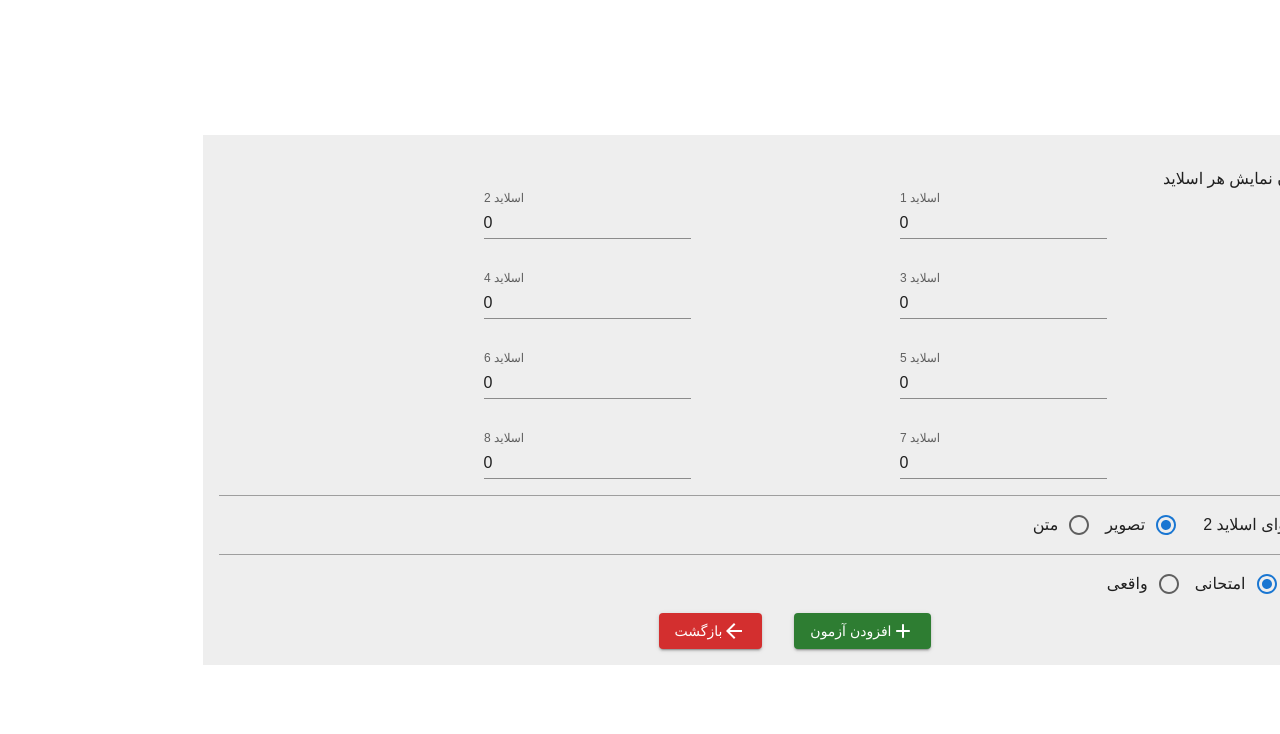
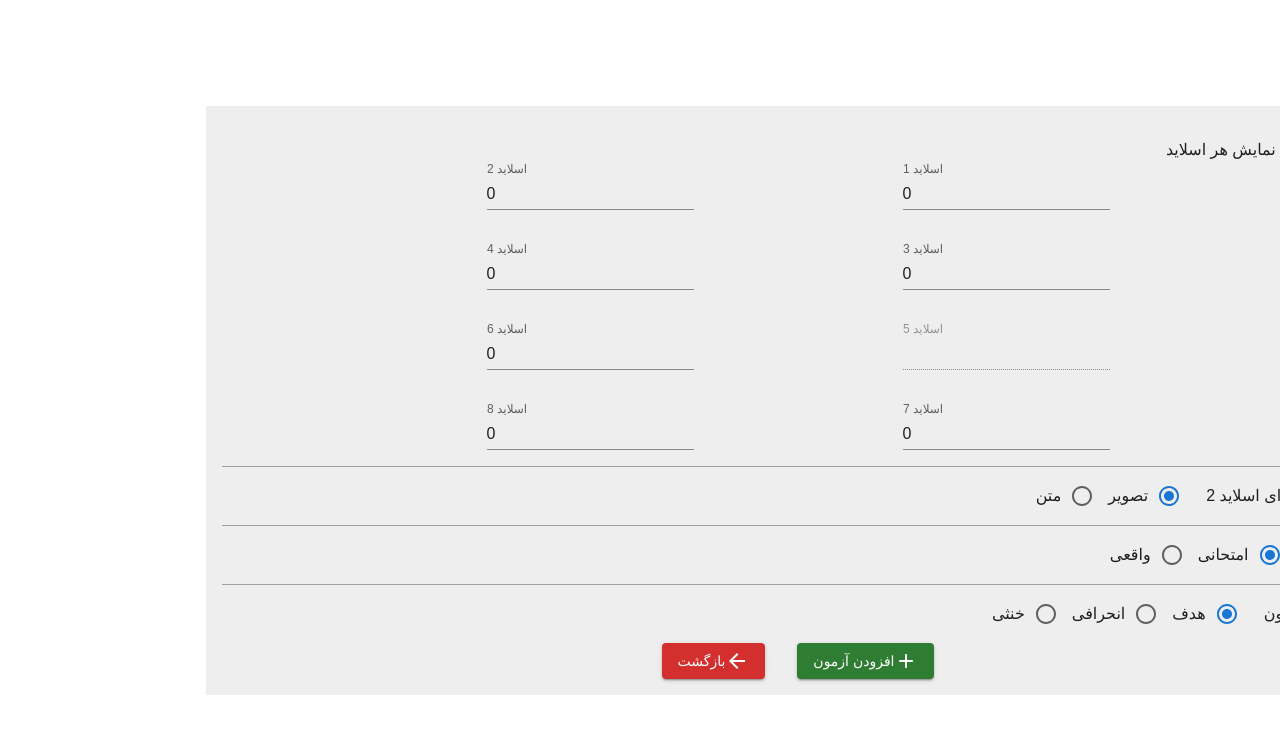
Before and after one commit to mohammadjavdani-dev/visual-memory-test, a Next.js app: page / in a window 1280 px wide. Both pictures are taken after a click on the button "افزودن آزمون". Shown: the top 734 px of the page. Built offline with nearby package versions, Linux system fonts and the light colour scheme.

Commit message:
add test paramether field

```diff
--- a/src/app/page.tsx
+++ b/src/app/page.tsx
@@ -3,6 +3,7 @@ import React, { FormEvent, useState } from 'react';
 import { TextField, Button, Typography, Grid, RadioGroup, FormControlLabel, Radio, Dialog, DialogTitle, DialogContent, DialogContentText, DialogActions } from '@mui/material';
 import AddRoundedIcon from '@mui/icons-material/AddRounded';
 import ArrowBackIcon from '@mui/icons-material/ArrowBack';
+import { useRouter } from 'next/navigation';
 
 import { SlideContainer } from '@/components/templates';
 import { theme } from '@/theme';
@@ -11,17 +12,21 @@ interface ISingleTest {
   index: number;
   testType: 'fake' | 'real';
   slidesTimeout: Array<number>;
-  secondSlideContent: 'image' | 'text'
+  secondSlideContent: 'image' | 'text';
+  testParametherType: 'goal' | 'deflection' | 'neutral'
 }
 
 const SINGLE_TEST_STATE_INITIAL_VALUE: ISingleTest = {
   index: 0,
   testType: 'fake',
-  slidesTimeout: Array(8).fill(0),
+  slidesTimeout: [0, 0, 0, 0, Infinity, 0, 0, 0],
   secondSlideContent: 'image',
+  testParametherType: 'goal'
 };
 
 const Homepage = () => {
+
+  const router = useRouter();
 
   const [pageMode, setPageMode] = useState('main');
 
@@ -66,6 +71,10 @@ const Homepage = () => {
     setSingleTestState({ ...singleTestState, testType: (event.target as HTMLInputElement).value as 'fake' | 'real' });
   };
 
+  const handleTestParametherTypeChange = (event: React.ChangeEvent<HTMLInputElement>) => {
+    setSingleTestState({ ...singleTestState, testParametherType: (event.target as HTMLInputElement).value as 'goal' | 'deflection' | 'neutral' });
+  };
+
   const handleAddTest = () => {
     setAllTestsState([...allTestsState, { ...singleTestState, index: allTestsState.length }]);
     setSingleTestState({ ...SINGLE_TEST_STATE_INITIAL_VALUE });
@@ -85,8 +94,14 @@ const Homepage = () => {
 
   const handleSubmit = (event: FormEvent<HTMLFormElement>) => {
     event.preventDefault();
-    console.log({ participantCode });
-    console.log({ participantGender });
+    const session = window.sessionStorage;
+    session.setItem('participant_code', participantCode);
+    session.setItem('participant_gender', participantGender);
+    session.setItem('tests', JSON.stringify(allTestsState));
+    session.setItem('used_assets', JSON.stringify([]));
+    session.setItem('inprogress_test_number', '0');
+    session.setItem('tests_count', String(allTestsState.length));
+    router.replace('/first');
   };
 
   return (
@@ -122,11 +137,21 @@ const Homepage = () => {
                         <Typography variant="body1" fontWeight="bold">محتوای اسلاید 2</Typography>
                         <Typography variant="body1">{singleTestState.secondSlideContent === 'image' ? 'تصویر' : 'متن'}</Typography>
                       </Grid>
+                      <Grid item container justifyContent="flex-start" alignItems="center" columnGap={4}>
+                        <Typography variant="body1" fontWeight="bold">نوع مولفه آزمون</Typography>
+                        <Typography variant="body1">{
+                          {
+                            'goal': 'هدف',
+                            'deflection': 'انحرافی',
+                            'neutral': 'خنثی'
+                          }[singleTestState.testParametherType]
+                        }</Typography>
+                      </Grid>
                       {
                         singleTestState.slidesTimeout.map((value, key) => (
                           <Grid key={key} item container justifyContent="flex-start" alignItems="center" columnGap={4}>
                             <Typography variant="body1" fontWeight="bold">زمان نمایش اسلاید {key + 1}</Typography>
-                            <Typography variant="body1">{value} ثانیه</Typography>
+                            <Typography variant="body1">{key !== 4 ? `${value} ثانیه` : 'تعریف نشده'}</Typography>
                           </Grid>
                         ))
                       }
@@ -174,7 +199,7 @@ const Homepage = () => {
                     />
                   </Grid>
                   <Grid item container alignItems="center" xs={6}>
-                    <Typography variant="body1">جنسیت آزمون‌دهنده</Typography>
+                    <Typography variant="body1">جنسیت شرکت‌کننده</Typography>
                     <RadioGroup row value={participantGender} onChange={handleParticipantGenderChange}>
                       <FormControlLabel value="male" control={<Radio color="primary" />} label="آقا" />
                       <FormControlLabel value="female" control={<Radio color="primary" />} label="خانم" />
@@ -197,7 +222,7 @@ const Homepage = () => {
                         allTestsState.map((value, key) => (
                           <Grid
                             key={value.index}
-                            item container justifyContent="center" alignItems="center" sx={{ width: '75px', height: '75px', backgroundColor: theme.palette.secondary.main, color: theme.palette.common.white, borderRadius: '1rem' }}
+                            item container justifyContent="center" alignItems="center" sx={{ cursor: 'pointer', width: '75px', height: '75px', backgroundColor: theme.palette.secondary.main, color: theme.palette.common.white, borderRadius: '1rem' }}
                             onClick={() => handleOpenDialog(value.index)}
                           >
                             {`آزمون ${key + 1}`}
@@ -260,6 +285,7 @@ const Homepage = () => {
                             dir: 'ltr'
                           },
                         }}
+                        disabled={index === 4}
                       />
                     </Grid>
                   ))}
@@ -295,6 +321,22 @@ const Homepage = () => {
                   <FormControlLabel value="real" control={<Radio color="primary" />} label="واقعی" />
                 </RadioGroup>
               </Grid>
+              <Grid
+                item
+                container
+                alignItems="center"
+                sx={{
+                  paddingBlock: '0.5rem',
+                  borderTop: `1px solid ${theme.palette.grey[500]}`
+                }}
+              >
+                <Typography variant="body1">نوع مولفه آزمون</Typography>
+                <RadioGroup row value={singleTestState.testParametherType} onChange={handleTestParametherTypeChange}>
+                  <FormControlLabel value="goal" control={<Radio color="primary" />} label="هدف" />
+                  <FormControlLabel value="deflection" control={<Radio color="primary" />} label="انحرافی" />
+                  <FormControlLabel value="neutral" control={<Radio color="primary" />} label="خنثی" />
+                </RadioGroup>
+              </Grid>
               <Grid item container justifyContent="center" alignItems="center" columnGap={4}>
                 <Button
                   type="button"
```
